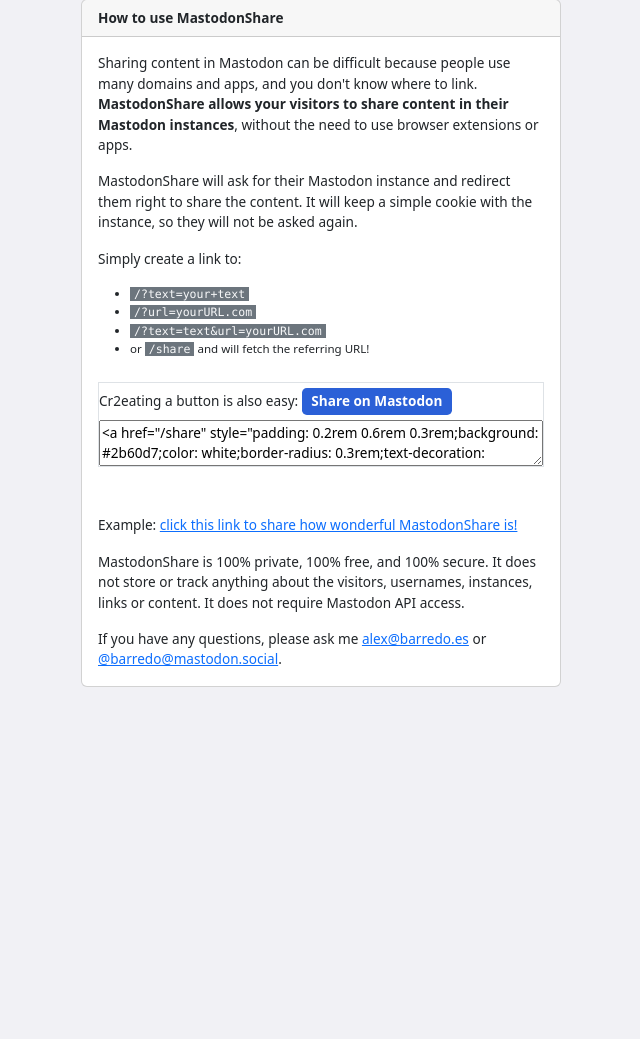
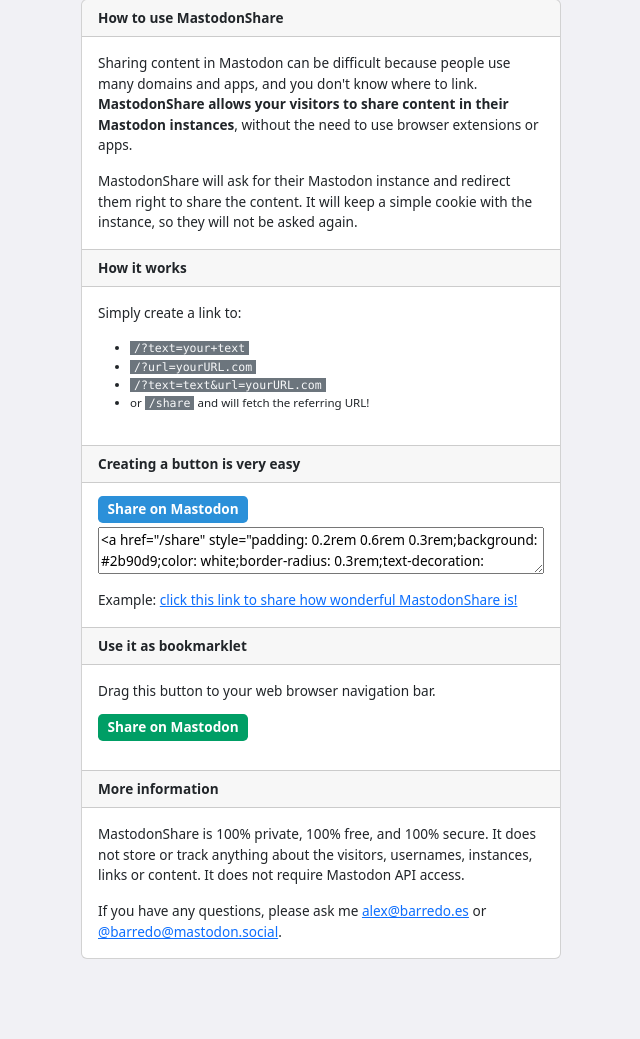
Before and after one commit to barredo/MastodonShare, a PHP site: page /html/about.php in a window 1280 px wide. Shown: the part 129-1168 px from the top of the page, without its empty margins (319-959 px from the left). Before the commit the page ends 816 px from the top, so only its background shows below. Run offline with PHP 8.4, Linux system fonts and the light colour scheme; some libraries are stand-ins or nearby versions.

Commit message:
no message

```diff
--- a/html/inc_about.php
+++ b/html/inc_about.php
@@ -6,7 +6,10 @@ echo '<div class="card-body">';
 echo '<p class="card-text">Sharing content in Mastodon can be difficult because people use many domains and apps, and you don\'t know where to link. <strong>MastodonShare allows your visitors to share content in their Mastodon instances</strong>, without the need to use browser extensions or apps.</p>';
 
 echo '<p class="card-text">MastodonShare will ask for their Mastodon instance and redirect them right to share the content. It will keep a simple cookie with the instance, so they will not be asked again.</p>';
+echo '</div>';
 
+echo '<div class="card-header border-top border-translucent fw-bold">How it works</div>';
+echo '<div class="card-body">';
 echo '<p class="card-text">Simply create a link to:';
 echo '<ul class="fs-7">';
 echo '<li><span class="font-monospace bg-secondary text-light px-1">'.URL.'?text=your+text</span></li>';
@@ -15,13 +18,28 @@ echo '<li><span class="font-monospace bg-secondary text-light px-1">'.URL.'?text
 echo '<li>or <span class="font-monospace bg-secondary text-light px-1">'.URL.'share</span> and will fetch the referring URL!</li>';
 echo '</ul>';
 echo '</p>';
+echo '</div>';
 
-echo '<p class="card-text mt-4 border border-top pt-2">Cr2eating a button is also easy: ';
-$button = '<a href="'.URL.'share" style="padding: 0.2rem 0.6rem 0.3rem;background: #2b60d7;color: white;border-radius: 0.3rem;text-decoration: none;font-weight: bold;">Share on Mastodon</a>';
+echo '<div class="card-header border-top border-translucent fw-bold">Creating a button is very easy</div>';
+echo '<div class="card-body">';
+$button = '<a href="'.URL.'share" style="padding: 0.2rem 0.6rem 0.3rem;background: #2b90d9;color: white;border-radius: 0.3rem;text-decoration: none;font-weight: bold;">Share on Mastodon</a>';
 echo $button;
 echo '<textarea class="d-block w-100 mt-2">'.$button.'</textarea>';
 echo '</p>';
-echo '<p class="card-text mt-5">Example: <a target="_new" href="'.URL.'?text='.urlencode('https://mastodonshare.com is a wonderful tool').'">click this link to share how wonderful MastodonShare is!</a></p>';
+echo '<p class="card-text">Example: <a target="_new" href="'.URL.'?text='.urlencode('https://mastodonshare.com is a wonderful tool').'">click this link to share how wonderful MastodonShare is!</a></p>';
+echo '</div>';
+
+echo '<div class="card-header border-top border-translucent fw-bold">Use it as bookmarklet</div>';
+echo '<div class="card-body">';
+echo '<p class="card-text">Drag this button to your web browser navigation bar.</a></p>';
+$button = '<a href="javascript:(function(e,t){window.open(%22'.URL.'share?url=%22+encodeURIComponent(e.location.href)+%22&text=%22+encodeURIComponent(e.document.title)+%22&note=%22+encodeURIComponent(%22%22+e.getSelection()?e.getSelection():e.document.getSelection?e.document.getSelection():e.document.createRange().text)+%22&v=1.1%22,%22_blank%22);})(window)" style="padding: 0.2rem 0.6rem 0.3rem;background: #009e65;color: white;border-radius: 0.3rem;text-decoration: none;font-weight: bold;">Share on Mastodon</a>';
+echo $button;
+// echo '<textarea class="d-block w-100 mt-2">'.$button.'</textarea>';
+echo '</p>';
+echo '</div>';
+
+echo '<div class="card-header border-top border-translucent fw-bold">More information</div>';
+echo '<div class="card-body">';
 echo '<p class="card-text">MastodonShare is 100% private, 100% free, and 100% secure. It does not store or track anything about the visitors, usernames, instances, links or content. It does not require Mastodon API access. </p>';
 echo '<p class="card-text">If you have any questions, please ask me <a href="mailto:alex@barredo.es">alex@barredo.es</a> or <a target="_new" href="https://mastodon.social/@barredo">@barredo@mastodon.social</a>.</p>';
 echo '</div></div>';
--- a/html/share.php
+++ b/html/share.php
@@ -11,7 +11,8 @@ echo '<div class="card-header fw-bold">Sharing on Mastodon:</div>';
 echo '<div class="card-body">';
 echo '<p class="card-text">';
 if(!empty($_SESSION['text'])) {
-  echo trim(urldecode($_SESSION['text']));
+  // echo trim(urldecode($_SESSION['text']));
+  echo nl2br(trim(urldecode($_SESSION['text'])));
   if(!empty($_SESSION['url'])) {
     echo " ";
   }
--- a/index.php
+++ b/index.php
@@ -56,8 +56,9 @@ if(empty($_GET['url']) && empty($_GET['text'])) {
 } else {
 
 	session_start();
-	$_SESSION['text'] = $_GET['text'];
-	$_SESSION['url']  = $_GET['url'];
+	$_SESSION['text'] 	= htmlspecialchars(($_GET['text']));
+	$_SESSION['url'] 	= htmlspecialchars(($_GET['url']));
+	$_SESSION['note'] 	= htmlspecialchars(($_GET['note']));
 
 	if(empty($instance)) {
 		$_GET['s'] = 'shareform';
--- a/index/crons/work.php
+++ b/index/crons/work.php
@@ -19,7 +19,7 @@ sleep(rand(0,15));
 $start = time();
 
 if($num == false) {
-    $crawler = db::fetch("select * from `crawl` where `indexed` < 3 limit 1000");
+    // $crawler = db::fetch("select * from `crawl` where `indexed` < 3 limit 1000");
 } else {
     $crawler = db::fetch("select * from `crawl` where `indexed` < 3 and `index` like '%".$num."' limit 10");
 }
--- a/m/general.php
+++ b/m/general.php
@@ -781,6 +781,9 @@ function clean_user($string) {
 	return preg_replace('/[^a-z0-9\_]/','',$string);
 }
 function clean_instance($string) {
+	if(filter_var($string, FILTER_VALIDATE_URL)) {
+		$string = parse_url($string,PHP_URL_HOST);
+	}
 	$string = strtolower(trim($string));
 	return preg_replace('/[^a-z0-9\-\.]/','',$string);
 }
--- a/s/mastodonshare.css
+++ b/s/mastodonshare.css
@@ -33,12 +33,19 @@ oscuro 124270
 mas oscuro 072c4f
 */
 
+.border-own {
+    border-color: #2b90d9 !important;
+}
+.border-translucent {
+    border-color: rgba(0, 0, 0, 0.175) !important;
+}
+
 .btn-own {
     background: #2b90d9;
     color: #f1f1f5;
 }
 .btn-own:focus,
-t.btn-own:hover,
+.btn-own:hover,
 .btn-own:active,
 .btn-own:target {
     background: #124270 !important;
```
Also changed, not shown: html/redirect.php (+7 -0 lines), html/shareform.php (+5 -2 lines).
